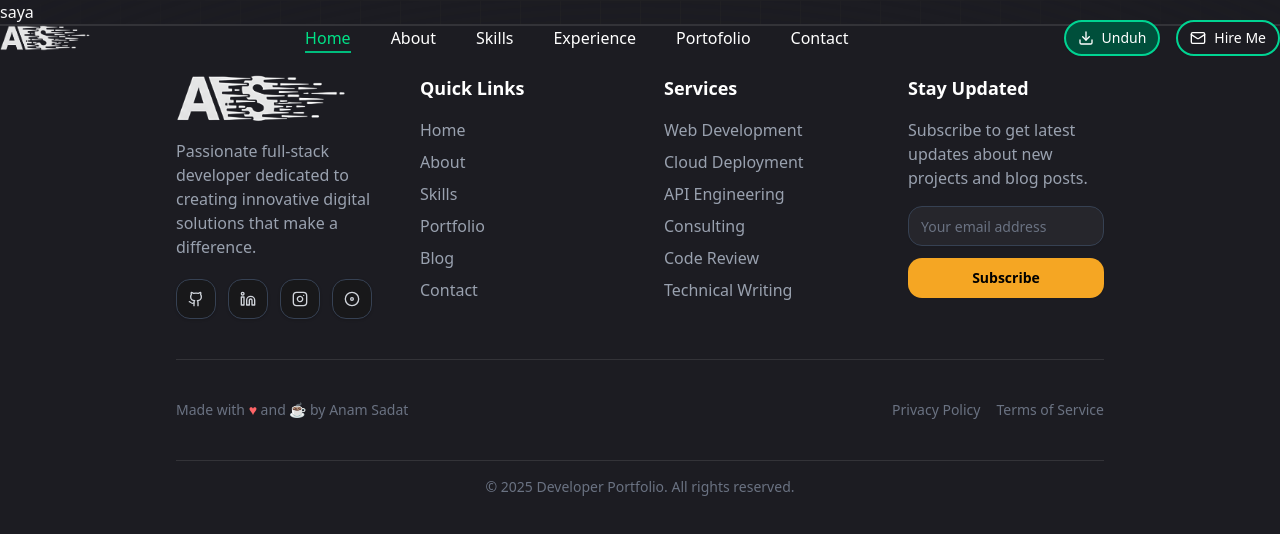
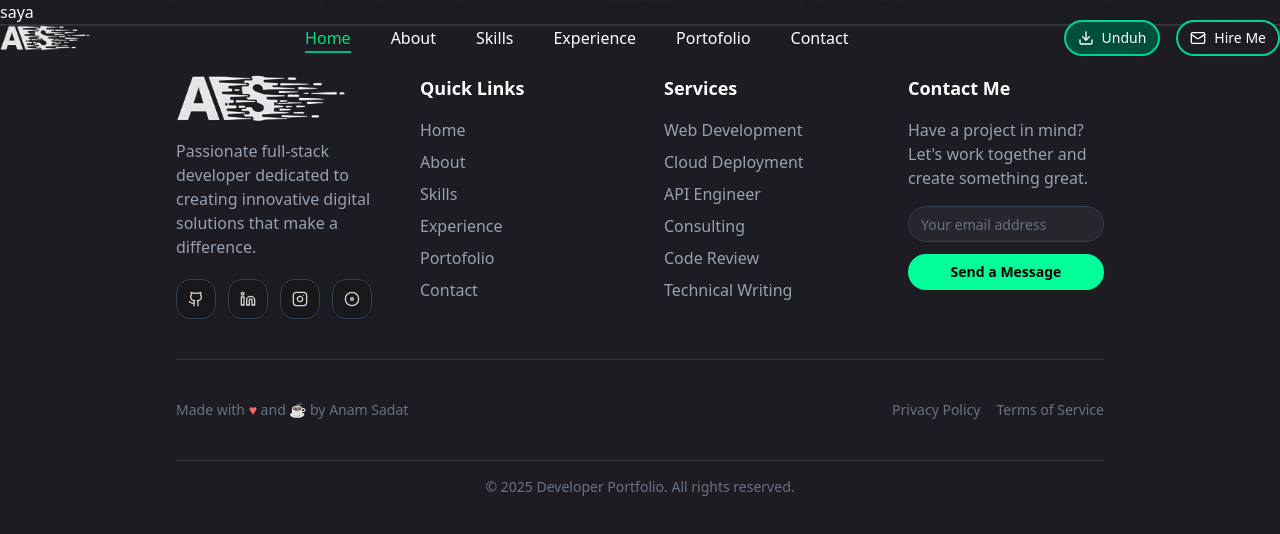
Before and after one commit to AnamSadat/portofolio-v1, a Next.js app: page /project in a window 1280 px wide. Shown: the top 534 px of the page. Built offline with nearby package versions, Linux system fonts and the light colour scheme.

Commit message:
feat: add scroll link and refactor boilerplate

```diff
--- a/src/components/organism/footer.tsx
+++ b/src/components/organism/footer.tsx
@@ -6,8 +6,44 @@ import Link from 'next/link';
 import { Input } from '@/components/ui/input';
 import { Button } from '@/components/ui/button';
 import { Separator } from '../ui';
+import { useEffect, useState } from 'react';
 
 export function Footer() {
+  const [scrolled, setScrolled] = useState(false);
+  const [activeSection, setActiveSection] = useState<string>('#home');
+  const NAV_OFFSET = 30; // tinggi kira-kira navbar; sesuaikan jika perlu
+
+  // smooth scroll on click
+  const smoothScrollToHash = (hash: string) => {
+    const el = document.querySelector<HTMLElement>(hash);
+    if (!el) return;
+    const y = el.getBoundingClientRect().top + window.pageYOffset - NAV_OFFSET;
+    // update URL hash tanpa reload
+    history.pushState(null, '', hash);
+    window.scrollTo({ top: y, behavior: 'smooth' });
+  };
+
+  useEffect(() => {
+    const handleScroll = () => {
+      const isScrolled = window.scrollY > 10;
+      if (isScrolled !== scrolled) setScrolled(isScrolled);
+
+      // scroll spy
+      let current = '#home';
+      for (const r of page) {
+        const el = document.querySelector<HTMLElement>(r.href);
+        if (!el) continue;
+        const top = el.offsetTop - (NAV_OFFSET + 20);
+        if (window.scrollY >= top) current = r.href;
+      }
+      setActiveSection(current);
+    };
+
+    window.addEventListener('scroll', handleScroll, { passive: true });
+    handleScroll();
+    return () => window.removeEventListener('scroll', handleScroll);
+  }, [scrolled]);
+
   const sosmed = [
     {
       href: 'https://github.com/AnamSadat',
@@ -29,6 +65,24 @@ export function Footer() {
       label: 'Discord',
       icon: <DiscIcon className="h-4 w-4" />,
     },
+  ];
+
+  const page = [
+    { name: 'Home', href: '#home' },
+    { name: 'About', href: '#about' },
+    { name: 'Skills', href: '#skills' },
+    { name: 'Experience', href: '#experience' },
+    { name: 'Portofolio', href: '#portofolio' },
+    { name: 'Contact', href: '#contact' },
+  ];
+
+  const service = [
+    { id: 1, name: 'Web Development' },
+    { id: 2, name: 'Cloud Deployment' },
+    { id: 3, name: 'API Engineer' },
+    { id: 4, name: 'Consulting' },
+    { id: 5, name: 'Code Review' },
+    { id: 6, name: 'Technical Writing' },
   ];
 
   return (
@@ -57,7 +111,7 @@ export function Footer() {
                 target="_blank"
                 rel="noreferrer"
                 aria-label={item.label}
-                className="flex h-10 w-10 items-center justify-center rounded-xl border border-gray-700 bg-neutral-900/70 text-gray-300 shadow-sm transition-all duration-200 hover:-translate-y-1 hover:shadow-lg hover:text-[#f5a623]"
+                className="flex h-10 w-10 items-center justify-center rounded-xl border border-gray-700 bg-neutral-900/70 text-gray-300 shadow-sm transition-all duration-300 hover:-translate-y-1 hover:shadow-lg hover:shadow-emerald-600/50 hover:text-black hover:bg-custom"
               >
                 {item.icon}
               </Link>
@@ -69,24 +123,20 @@ export function Footer() {
         <div className="space-y-4">
           <h3 className="text-lg font-semibold">Quick Links</h3>
           <div className="flex flex-col space-y-2 text-gray-400 text-md">
-            <Link href="/" className="hover:text-gray-200">
-              Home
-            </Link>
-            <Link href="/about" className="hover:text-gray-200">
-              About
-            </Link>
-            <Link href="/skills" className="hover:text-gray-200">
-              Skills
-            </Link>
-            <Link href="/portfolio" className="hover:text-gray-200">
-              Portfolio
-            </Link>
-            <Link href="/blog" className="hover:text-gray-200">
-              Blog
-            </Link>
-            <Link href="/contact" className="hover:text-gray-200">
-              Contact
-            </Link>
+            {page.map((item) => (
+              <Link
+                key={item.href}
+                href={item.href}
+                className="hover:text-custom hover:underline hover:underline-offset-1"
+                onClick={(e) => {
+                  // cegah lompat, pakai smooth
+                  e.preventDefault();
+                  smoothScrollToHash(item.href);
+                }}
+              >
+                {item.name}
+              </Link>
+            ))}
           </div>
         </div>
 
@@ -94,33 +144,32 @@ export function Footer() {
         <div className="space-y-4">
           <h3 className="text-lg font-bold">Services</h3>
           <div className="flex flex-col space-y-2 text-gray-400 text-md">
-            <p>Web Development</p>
-            <p>Cloud Deployment</p>
-            <p>API Engineering</p>
-            <p>Consulting</p>
-            <p>Code Review</p>
-            <p>Technical Writing</p>
+            {service.map((item) => (
+              <p key={item.id}>{item.name}</p>
+            ))}
           </div>
         </div>
 
         {/* Stay Updated */}
         <div className="space-y-4">
-          <h3 className="text-lg font-bold">Stay Updated</h3>
+          <h3 className="text-lg font-bold">Contact Me</h3>
           <p className="text-gray-400 text-md">
-            Subscribe to get latest updates about new projects and blog posts.
+            {
+              "Have a project in mind? Let's work together and create something great."
+            }
           </p>
 
           <form className="space-y-3">
             <Input
               type="email"
               placeholder="Your email address"
-              className="h-10 rounded-xl border-gray-700 bg-neutral-900/70 text-sm placeholder:text-gray-500 focus-visible:ring-[#f5a623]"
+              className=" rounded-full border-gray-700 bg-neutral-900/70 text-sm placeholder:text-gray-500 focus-visible:ring-emerald-500"
             />
             <Button
               type="submit"
-              className="h-10 w-full rounded-xl bg-[#f5a623] text-sm font-semibold text-black hover:bg-[#e3981e]"
+              className=" w-full rounded-full bg-custom text-sm cursor-pointer font-semibold text-black hover:bg-custom-border-button"
             >
-              Subscribe
+              Send a Message
             </Button>
           </form>
         </div>
```
